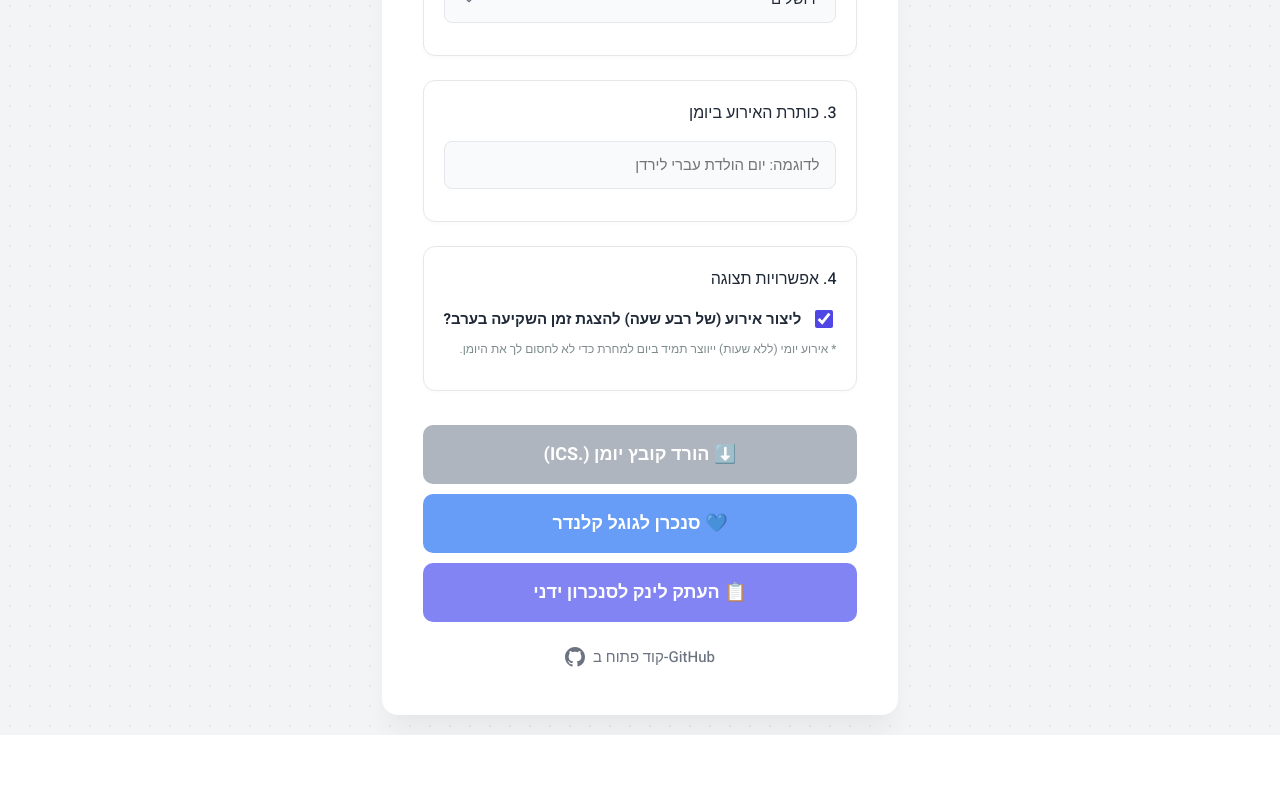
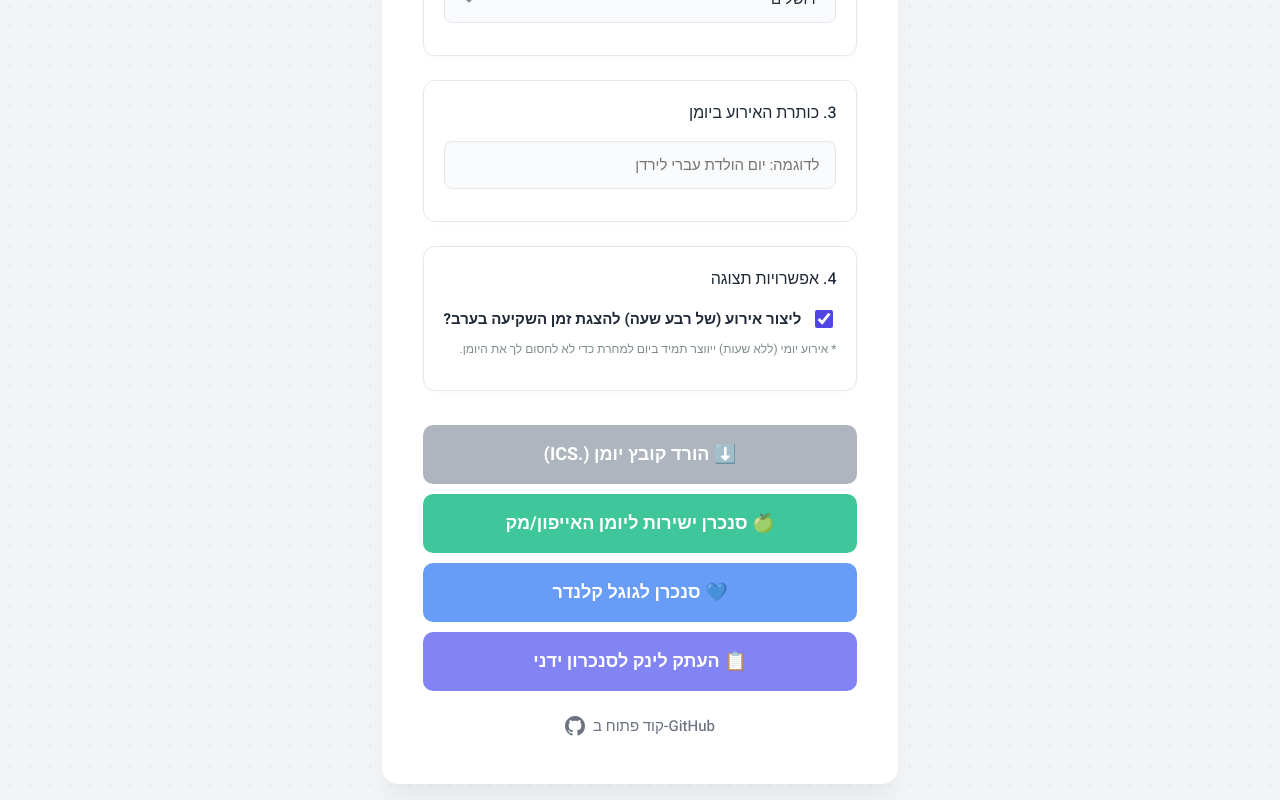
Before and after one commit to hrsi56/Calculender, a React (Vite) app in the folder my-heb-calendar/: page / in a window 1280 px wide. Shown: the part 464-1264 px from the top of the page. Before the commit the page ends 1195 px from the top, so only its background shows below. Built offline with nearby package versions, Linux system fonts and the light colour scheme.

Commit message:
ניסיון

```diff
--- a/my-heb-calendar/src/App.tsx
+++ b/my-heb-calendar/src/App.tsx
@@ -43,8 +43,6 @@ const App: React.FC = () => {
   const [downloadComplete, setDownloadComplete] = useState<boolean>(false);
   const [copySuccess, setCopySuccess] = useState<boolean>(false);
 
-  // זיהוי מכשירי אפל
-  const isIOS = /iPad|iPhone|iPod|Macintosh/.test(navigator.userAgent);
 
   // פונקציית בדיקת תקינות (כדי לא לשלוח לינקים ריקים)
   const validateForm = () => {
@@ -257,7 +255,7 @@ const App: React.FC = () => {
           {loading ? 'מייצר קובץ...' : '⬇️ הורד קובץ יומן (.ICS)'}
         </button>
 
-        {isIOS ? (
+
         <button
           className="submit-btn"
           style={{ backgroundColor: '#10b981', marginTop: 0 }}
@@ -266,7 +264,7 @@ const App: React.FC = () => {
         >
           🍏 סנכרן ישירות ליומן האייפון/מק
         </button>
-        ) : (
+
         <button
           className="submit-btn"
           style={{ backgroundColor: '#4285F4', marginTop: 0 }}
@@ -275,7 +273,7 @@ const App: React.FC = () => {
         >
           💙 סנכרן לגוגל קלנדר
         </button>
-        )}
+
 
         <button
           className="submit-btn"
```
Lines whose indentation alone changed are shown as unchanged.
